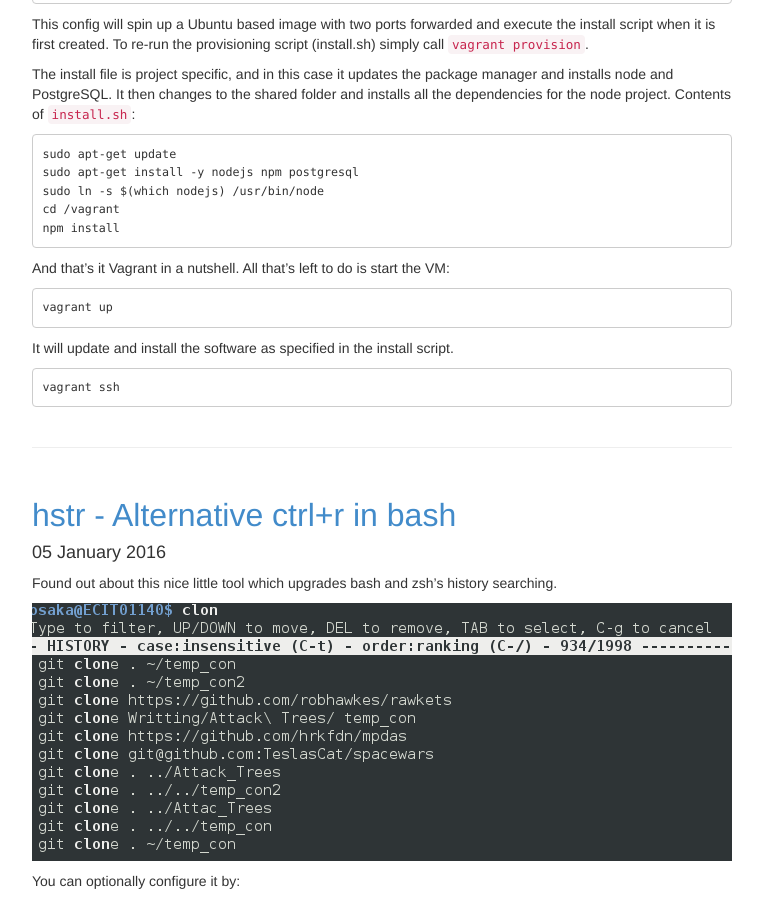
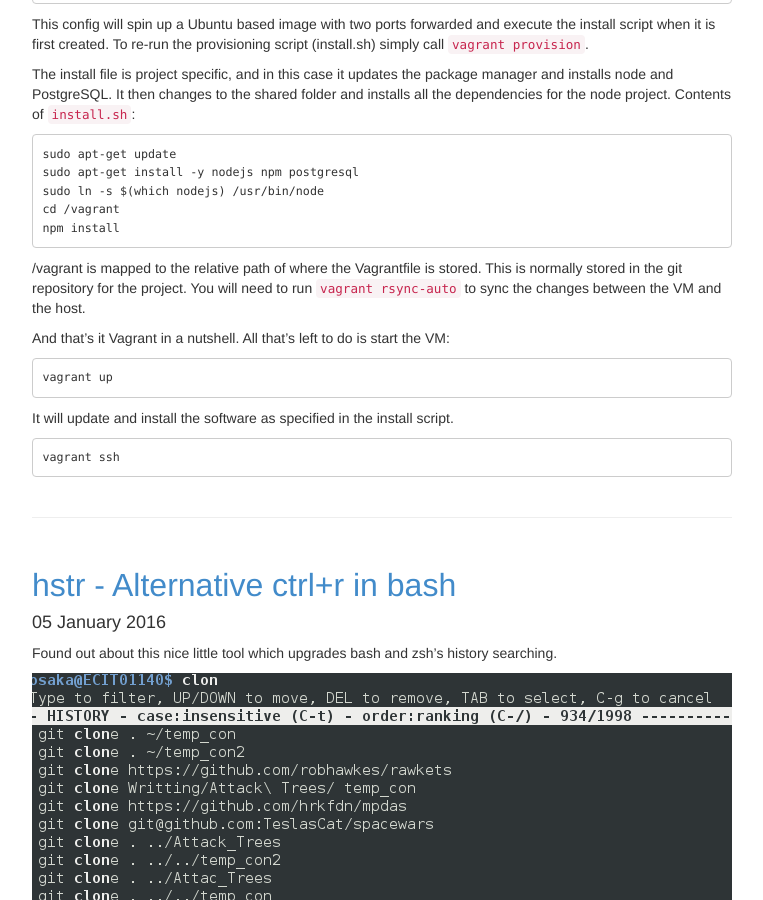
Before and after one commit to PMaynard/jekyll-nationpigeon, a Jekyll site: the page built from index.html, in a window 1280 px wide and 900 px high, scrolled down 547 px. Shown: the whole window, without its empty margins (258-1021 px from the left). Built offline with Jekyll 4.4.1, drawn with Linux system fonts in a browser that asks for light colours; Markdown is read by kramdown in place of the engine named in the settings; the list of posts is cut into pages by our own code.

Commit message:
vagrant rsync-auto

````diff
--- a/_posts/2016-01-07-vagrant-with-kvm-for-development.md
+++ b/_posts/2016-01-07-vagrant-with-kvm-for-development.md
@@ -35,6 +35,8 @@
 	cd /vagrant
 	npm install
 
+/vagrant is mapped to the relative path of where the Vagrantfile is stored. This is normally stored in the git repository for the project. You will need to run ```vagrant rsync-auto``` to sync the changes between the VM and the host.
+
 And that's it Vagrant in a nutshell. All that's left to do is start the VM:
 
 	vagrant up
````
